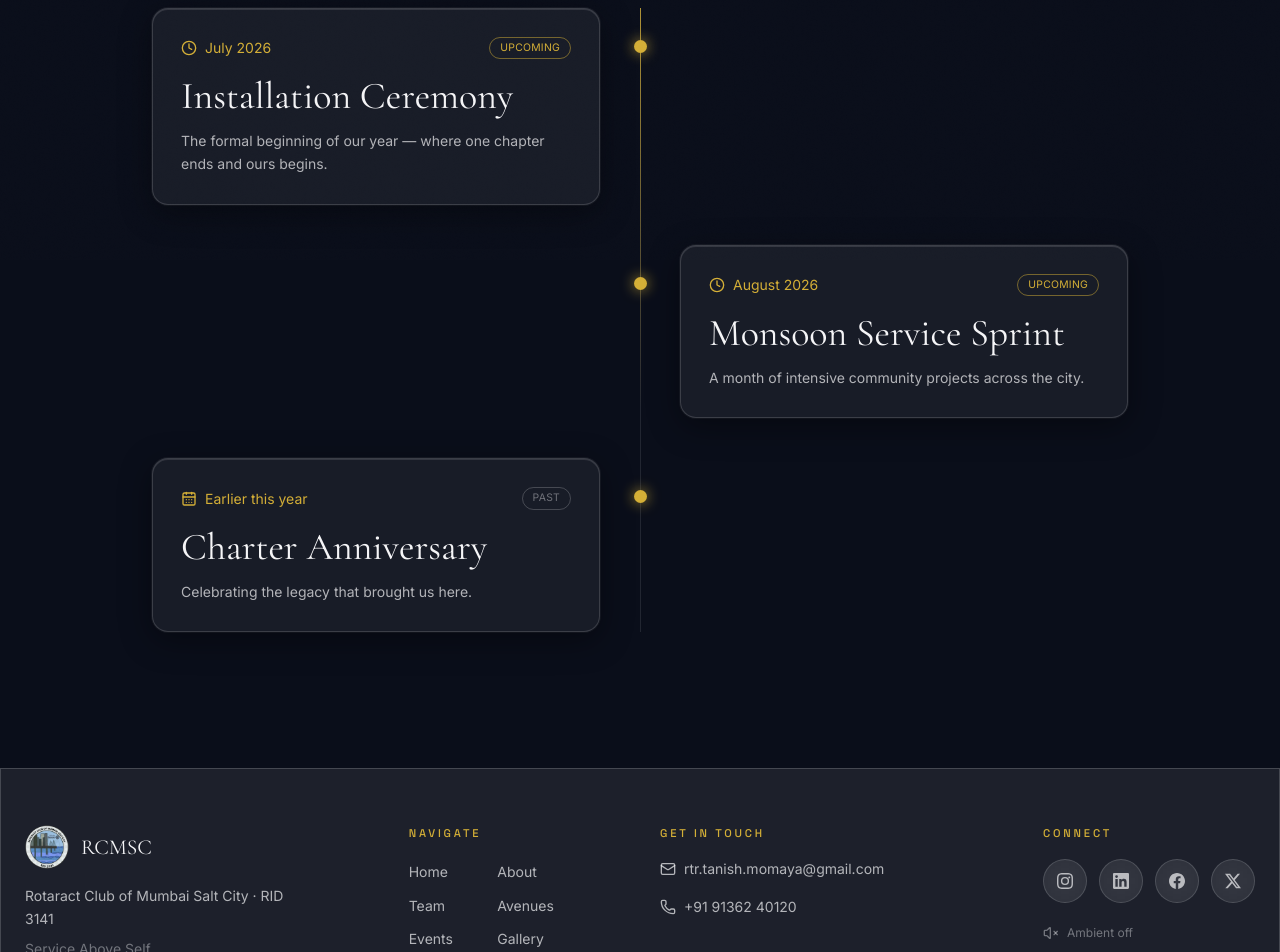
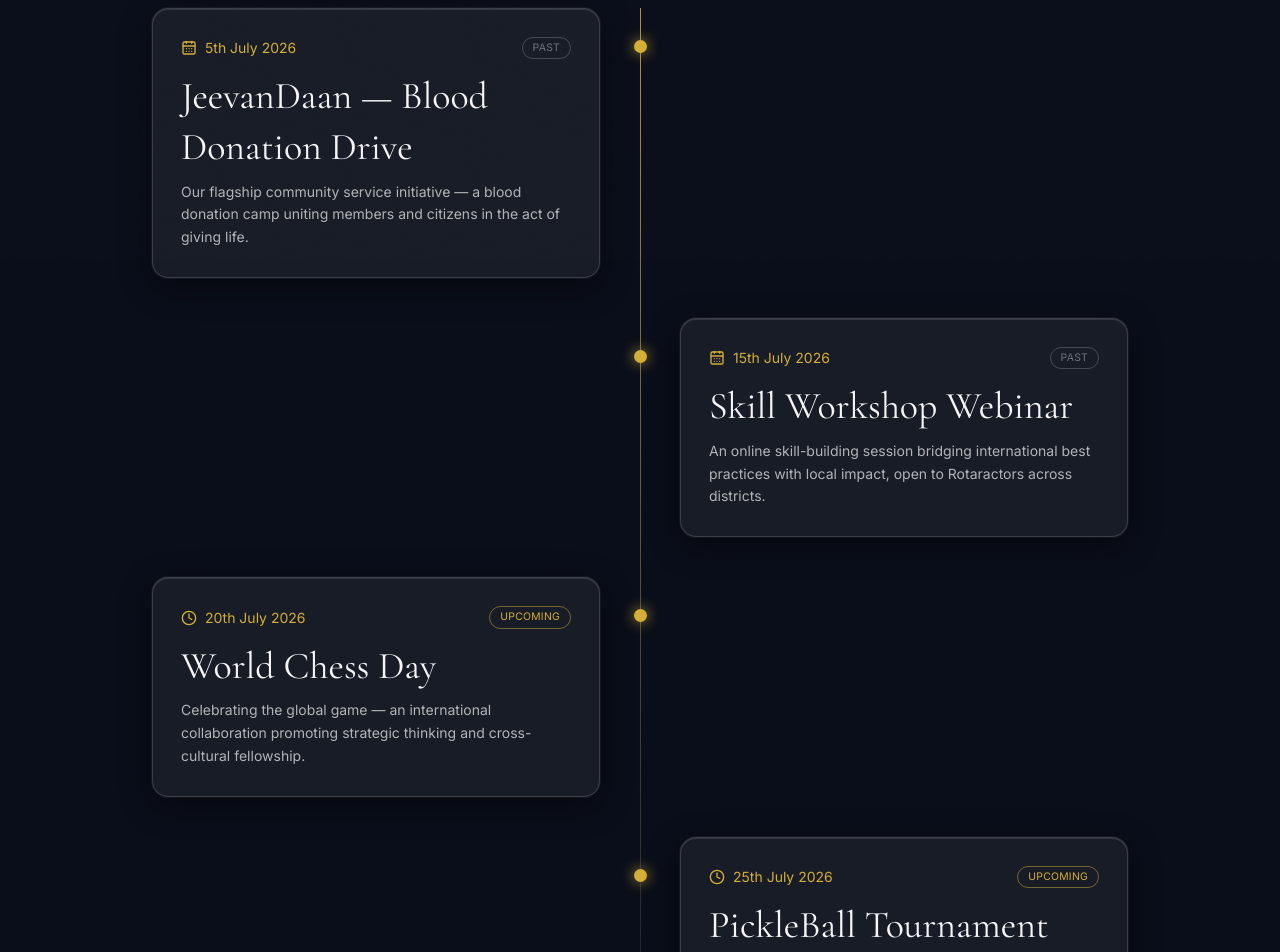
Before and after one commit to Spider2011/RC-Mumbai-Salt-City, a Next.js app: page /events in a window 1280 px wide. Shown: the part 540-1492 px from the top of the page. Built offline with nearby package versions, Linux system fonts and the light colour scheme; a web font is replaced by a local one.

Commit message:
feat(events): real club events, classified past/upcoming as of 18 Jul 2026

```diff
--- a/app/events/page.tsx
+++ b/app/events/page.tsx
@@ -11,28 +11,54 @@ export const metadata: Metadata = {
   description: `Upcoming events and recaps — ${SITE.name}.`,
 };
 
-// TODO: expand with real events and images (/public/images/events/)
 const EVENTS: ClubEvent[] = [
   {
     id: 'e1',
-    title: 'Installation Ceremony',
-    date: 'July 2026',
-    description: 'The formal beginning of our year — where one chapter ends and ours begins.',
+    title: 'JeevanDaan — Blood Donation Drive',
+    date: '5th July 2026',
+    description:
+      'Our flagship community service initiative — a blood donation camp uniting members and citizens in the act of giving life.',
+    type: 'past',
+  },
+  {
+    id: 'e2',
+    title: 'Skill Workshop Webinar',
+    date: '15th July 2026',
+    description:
+      'An online skill-building session bridging international best practices with local impact, open to Rotaractors across districts.',
+    type: 'past',
+  },
+  {
+    id: 'e3',
+    title: 'World Chess Day',
+    date: '20th July 2026',
+    description:
+      'Celebrating the global game — an international collaboration promoting strategic thinking and cross-cultural fellowship.',
     type: 'upcoming',
   },
   {
-    id: 'e2',
-    title: 'Monsoon Service Sprint',
-    date: 'August 2026',
-    description: 'A month of intensive community projects across the city.',
+    id: 'e4',
+    title: 'PickleBall Tournament',
+    date: '25th July 2026',
+    description:
+      'Building camaraderie on the court — an inter-club sports event fostering teamwork, wellness, and friendly competition.',
     type: 'upcoming',
   },
   {
-    id: 'e3',
-    title: 'Charter Anniversary',
-    date: 'Earlier this year',
-    description: 'Celebrating the legacy that brought us here.',
-    type: 'past',
+    id: 'e5',
+    title: 'Installation Ceremony',
+    date: '2nd August 2026',
+    description:
+      'The formal beginning of our year — the moment one chapter closes and the next begins.',
+    type: 'upcoming',
+  },
+  {
+    id: 'e6',
+    title: 'Oh My Friend Ganesha',
+    date: '14th September 2026',
+    description:
+      'A festive club service initiative celebrating the spirit of Ganesh Chaturthi with the community.',
+    type: 'upcoming',
   },
 ];
 
```
